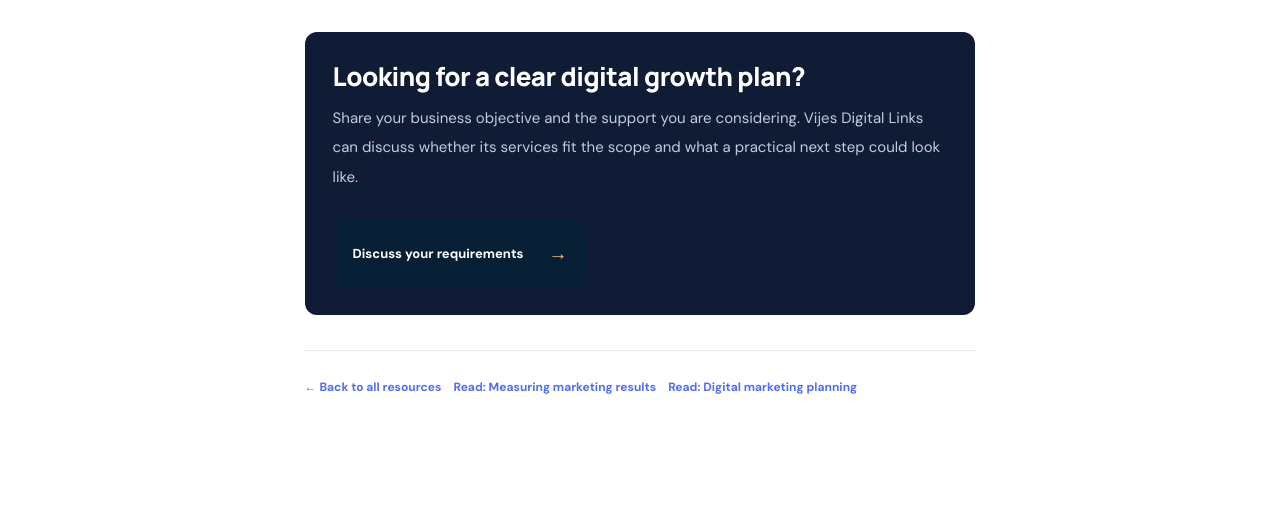
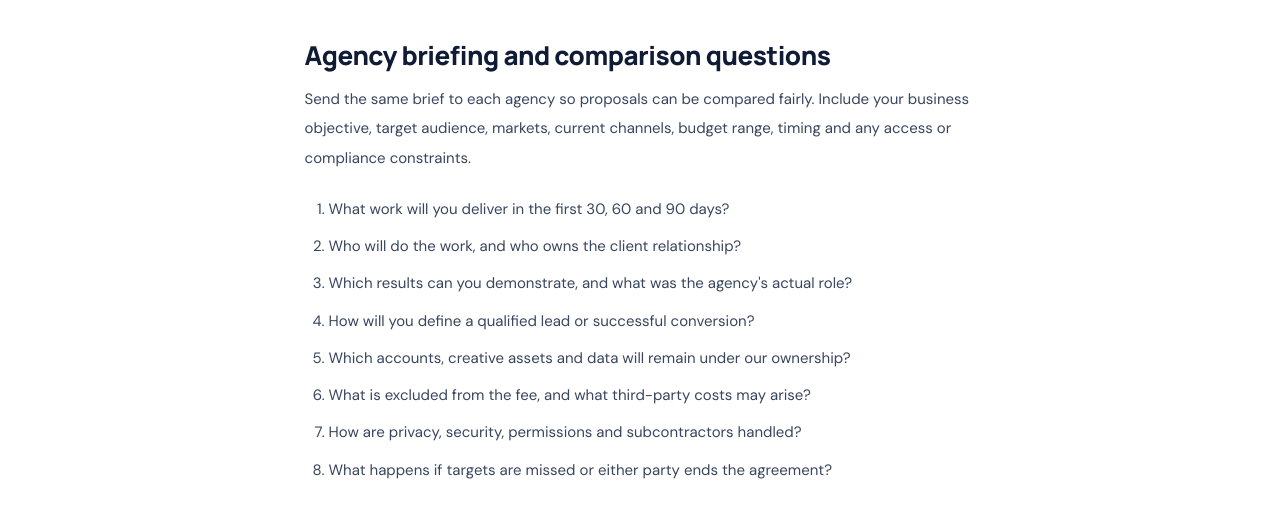
Before and after one commit to richard86z/vijes-digital-links-website, a plain HTML site: page choose-digital-marketing-agency.html in a window 1280 px wide. Shown: the part 7004-7512 px from the top of the page. Drawn offline with Linux system fonts and the light colour scheme.

Commit message:
Add practical reader toolkit to choose-digital-marketing-agency.html

```diff
--- a/choose-digital-marketing-agency.html
+++ b/choose-digital-marketing-agency.html
@@ -68,6 +68,7 @@
 <p>Vijes Digital Links offers digital marketing, email marketing, social media management, content, design, website services, automation, market research, translation and interpretation, and business-support services. The appropriate engagement depends on the client's objectives, audience, scope and delivery requirements.</p>
 <p>A useful first conversation should establish the business challenge, the intended outcome, the work required and how progress will be assessed. Any proposed scope should identify deliverables, responsibilities and limitations so that both parties can make an informed decision before work begins.</p>
 <p>This guide is general information and not legal, tax, cybersecurity or procurement advice. Organisations should obtain qualified professional advice where contracts, regulated data, intellectual property or compliance obligations require it.</p>
+<section class="action-toolkit" aria-labelledby="toolkit-title"><h2 id="toolkit-title">Agency briefing and comparison questions</h2><p>Send the same brief to each agency so proposals can be compared fairly. Include your business objective, target audience, markets, current channels, budget range, timing and any access or compliance constraints.</p><ol><li>What work will you deliver in the first 30, 60 and 90 days?</li><li>Who will do the work, and who owns the client relationship?</li><li>Which results can you demonstrate, and what was the agency's actual role?</li><li>How will you define a qualified lead or successful conversion?</li><li>Which accounts, creative assets and data will remain under our ownership?</li><li>What is excluded from the fee, and what third-party costs may arise?</li><li>How are privacy, security, permissions and subcontractors handled?</li><li>What happens if targets are missed or either party ends the agreement?</li></ol><p><strong>Scoring:</strong> Rate evidence, strategy, delivery capability, reporting, transparency and commercial fit from 1–5. Write a reason beside every score. Check references and contract terms; do not select on a guaranteed ranking or sales promise alone.</p></section>
 <div class="article-cta"><h2>Looking for a clear digital growth plan?</h2><p>Share your business objective and the support you are considering. Vijes Digital Links can discuss whether its services fit the scope and what a practical next step could look like.</p><a class="button button-primary" href="index.html#contact">Discuss your requirements <span>→</span></a></div>
 <div class="article-links"><a href="resources.html">← Back to all resources</a><a href="measure-digital-marketing-results.html">Read: Measuring marketing results</a><a href="digital-marketing-plan-guide.html">Read: Digital marketing planning</a></div>
 </article></main>
```
